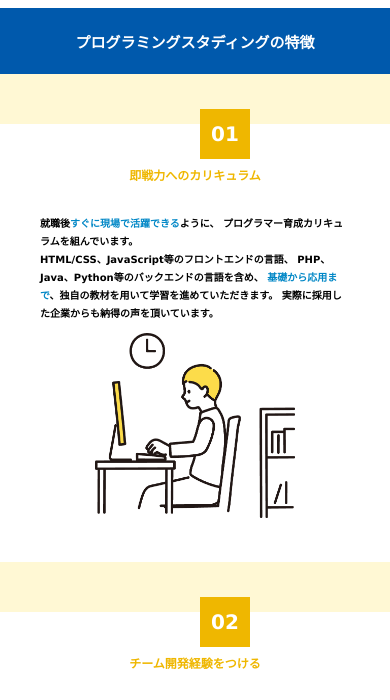
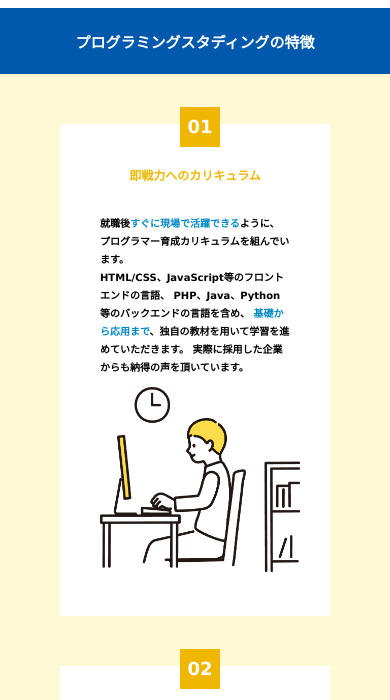
Before and after one commit to sawawaya/portfolio-programing_school_website, a plain HTML site: page index.html in a window 390 px wide. Shown: the part 366-1066 px from the top of the page. Drawn offline with Linux system fonts and the light colour scheme.

Commit message:
fix: feature-boxの改変

```diff
--- a/style.css
+++ b/style.css
@@ -636,7 +636,11 @@ footer {
     /* feature */
 
     .feature-box {
-        width: 100%;
+        width: 471px;
+    }
+
+    .feature-num {
+        left: 220px;
     }
 
     .feature-inner {
@@ -816,8 +820,15 @@ footer {
     /* feature */
 
     .feature-num {
-        left: 200px;
-        font-size: 20px;
+        left: 120px;
+        width: 40px;
+        height: 40px;
+        font-size: 18px;
+        line-height: 40px;
+    }
+
+    .feature-box {
+        width: 270px;
     }
 
     .feature-area-inner h3 {
```
